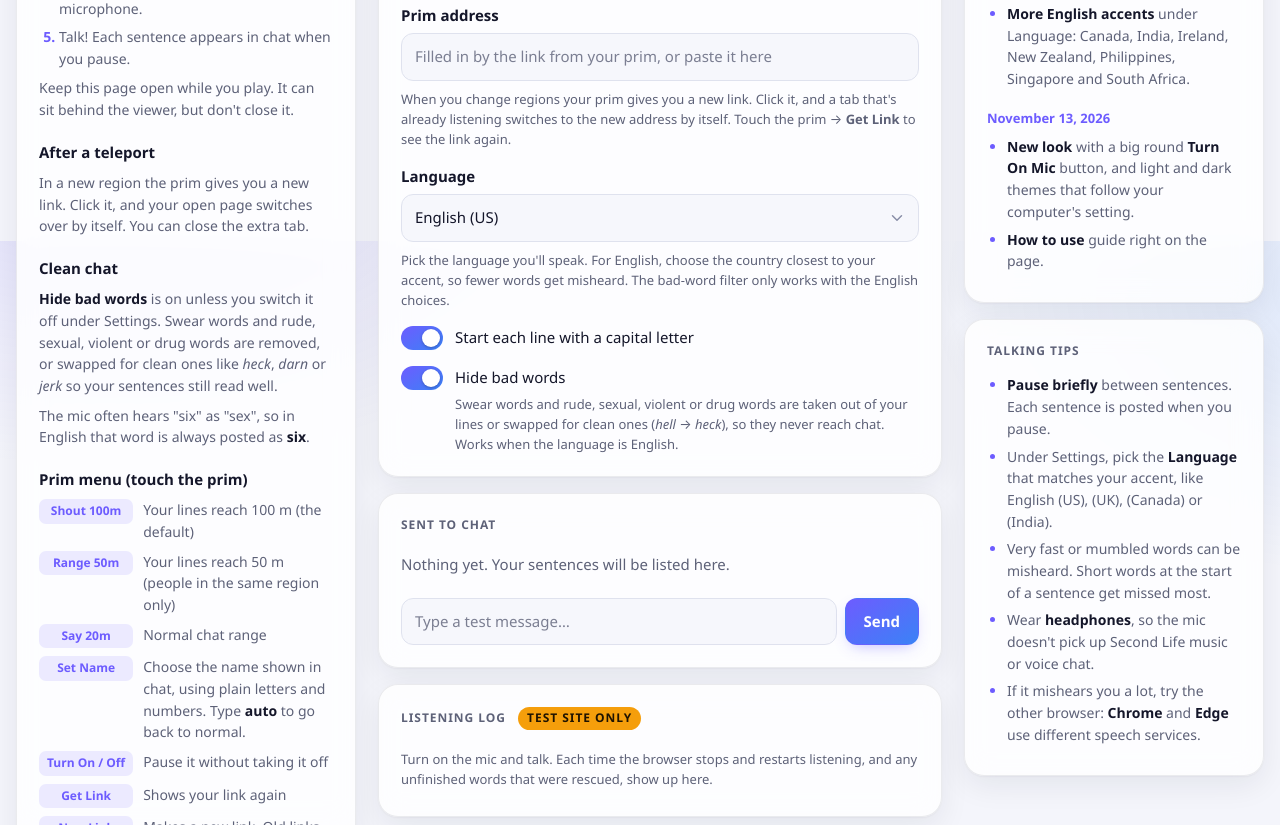
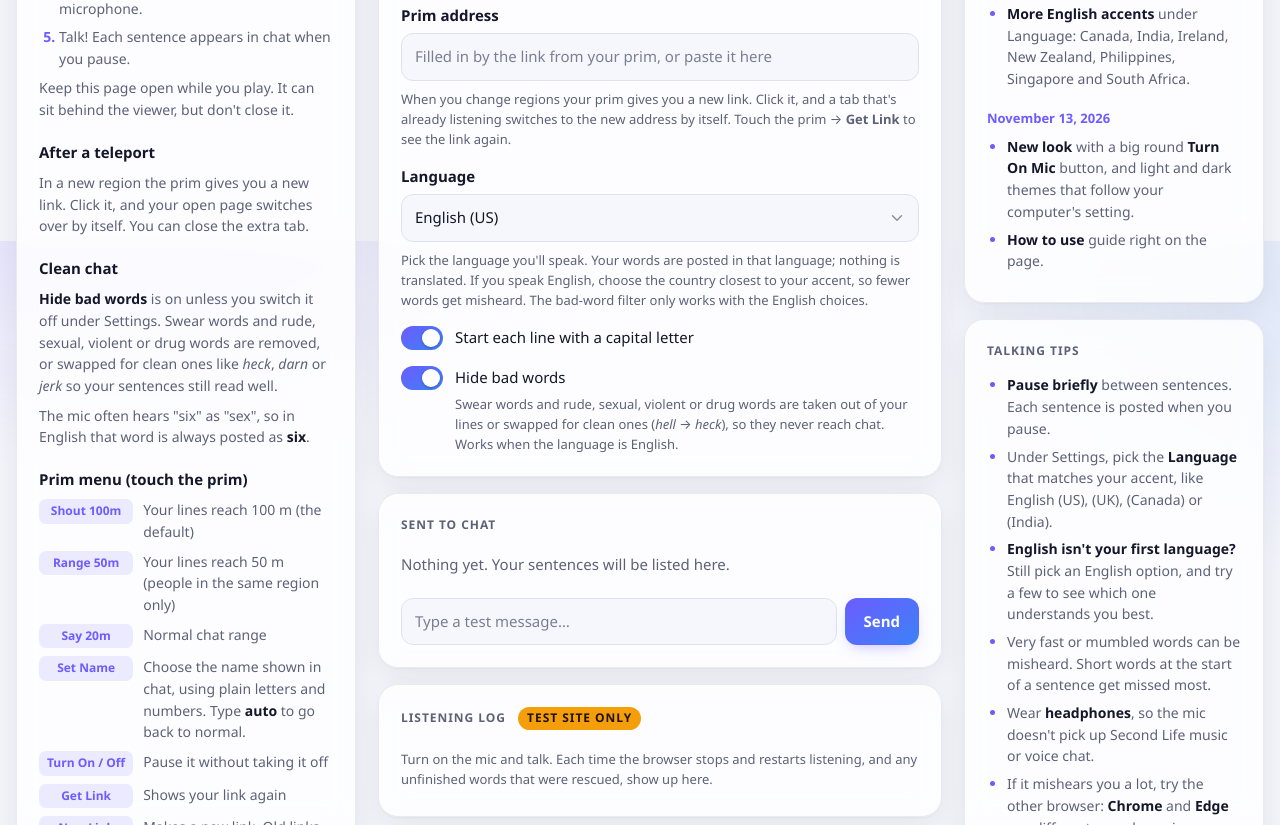
Before and after one commit to webdev0486/voice-to-sl-test, a plain HTML site: page index.html in a window 1280 px wide. Shown: the part 559-1384 px from the top of the page. Drawn offline with Linux system fonts and the light colour scheme.

Commit message:
Say Language doesn't translate; add tip for non-native English speakers

```diff
--- a/index.html
+++ b/index.html
@@ -439,8 +439,9 @@
       <option value="ko-KR">한국어</option>
       <option value="zh-CN">中文 (普通话)</option>
     </select>
-    <p id="langHint" class="hint">Pick the language you'll speak. For English, choose the country closest
-      to your accent, so fewer words get misheard. The bad-word filter only works with the English choices.</p>
+    <p id="langHint" class="hint">Pick the language you'll speak. Your words are posted in that language;
+      nothing is translated. If you speak English, choose the country closest to your accent, so fewer
+      words get misheard. The bad-word filter only works with the English choices.</p>
     <label class="switch"><input id="cap" type="checkbox" checked> Start each line with a capital letter</label>
     <label class="switch"><input id="clean" type="checkbox" checked> Hide bad words</label>
     <p class="hint switch-hint">Swear words and rude, sexual, violent or drug words are taken out of
@@ -559,6 +560,7 @@
     <ul>
       <li><b>Pause briefly</b> between sentences. Each sentence is posted when you pause.</li>
       <li>Under Settings, pick the <b>Language</b> that matches your accent, like English (US), (UK), (Canada) or (India).</li>
+      <li><b>English isn't your first language?</b> Still pick an English option, and try a few to see which one understands you best.</li>
       <li>Very fast or mumbled words can be misheard. Short words at the start of a sentence get missed most.</li>
       <li>Wear <b>headphones</b>, so the mic doesn't pick up Second Life music or voice chat.</li>
       <li>If it mishears you a lot, try the other browser: <b>Chrome</b> and <b>Edge</b> use different speech services.</li>
```
